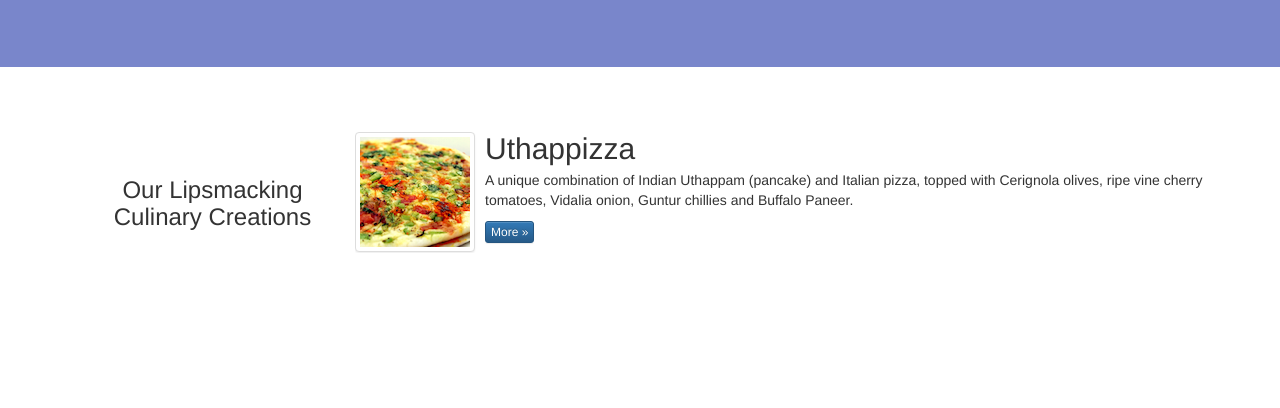
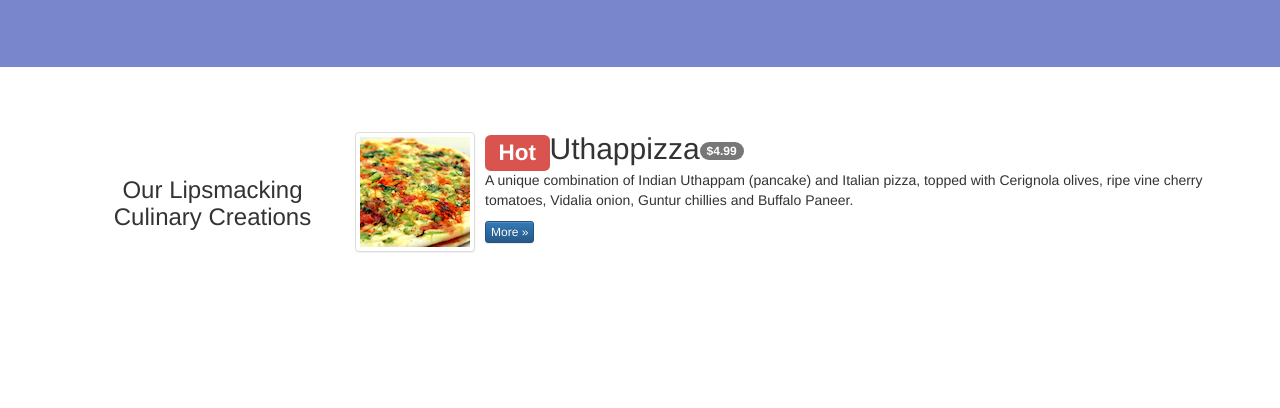
Before and after one commit to CruiseDevice/conFusion, a plain HTML site: page index.html in a window 1280 px wide. Shown: the part 392-800 px from the top of the page. Drawn offline with nearby package versions, Linux system fonts and the light colour scheme.

Commit message:
add labels

```diff
--- a/index.html
+++ b/index.html
@@ -100,7 +100,7 @@
                         </a>
                     </div>
                     <div class="media-body">
-                        <h2 class="media-heading">Uthappizza</h2>
+                        <h2 class="media-heading"> <span class="label label-danger">Hot</span>Uthappizza<span class="badge">$4.99</span></h2>
                         <p>A unique combination of Indian Uthappam (pancake) and
                           Italian pizza, topped with Cerignola olives, ripe vine
                           cherry tomatoes, Vidalia onion, Guntur chillies and
```
